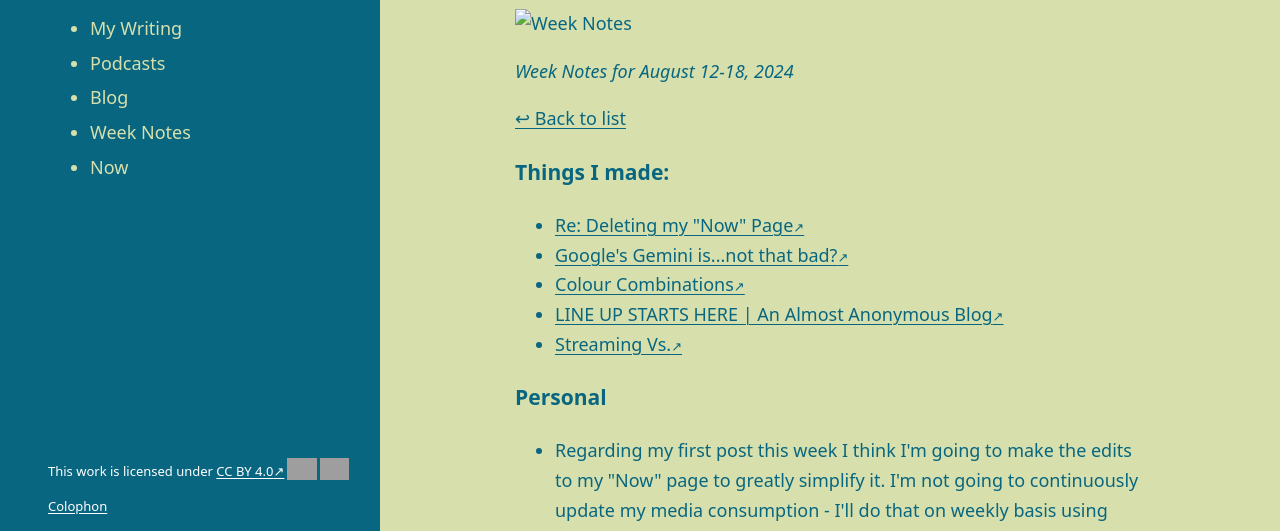
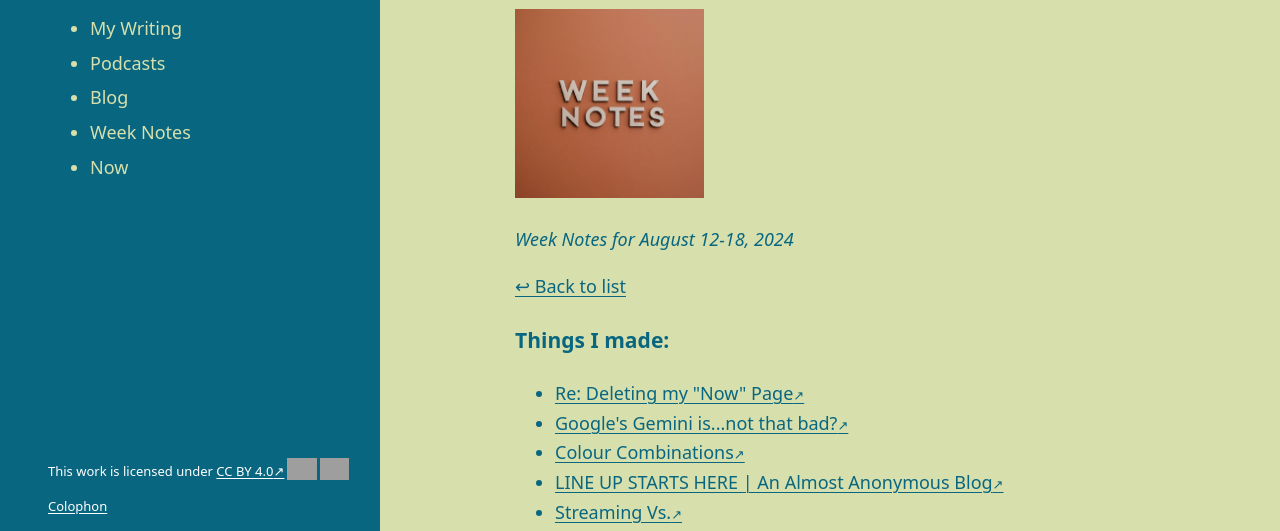
Before and after one commit to lwgrs/srgdotcom, an Eleventy site: page src/Pages/weeknotes/2024/weeknotes-19.md in a window 1280 px wide. Shown: the part 190-721 px from the top of the page. Built offline with nearby package versions, Linux system fonts and the light colour scheme; Eleventy itself is replaced by a stand-in of ours; files that its build step writes are made by us from their sources; grey boxes are pictures that could not be loaded; a web font is replaced by a local one; what markdown-it-eleventy-img would draw is missing.

Commit message:
Update weeknotes-19.md
Updated image filename link.

```diff
--- a/src/Pages/weeknotes/2024/weeknotes-19.md
+++ b/src/Pages/weeknotes/2024/weeknotes-19.md
@@ -3,12 +3,12 @@ title: Week Notes 19
 date: 2024-08-19
 tags: post
 meta_description: Week Notes for August 12-18, 2024
-meta_image: https://srgower.com/images/WeekNotes v1.jpg
+meta_image: https://srgower.com/images/WeekNotes-v1.jpg
 ---
 
 # {{ title }}
 
-<img src="/images/WeekNotes v1.jpg" width="30%" height="30%" alt="Week Notes" />
+<img src="/images/WeekNotes-v1.jpg" width="30%" height="30%" alt="Week Notes" />
 
 *{{ meta_description }}*
 
```
